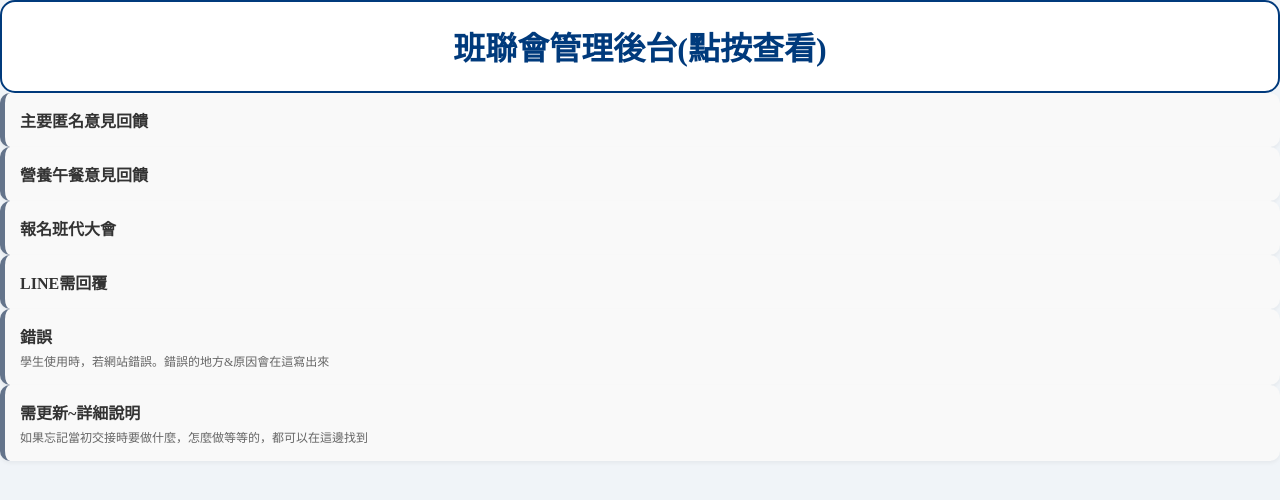
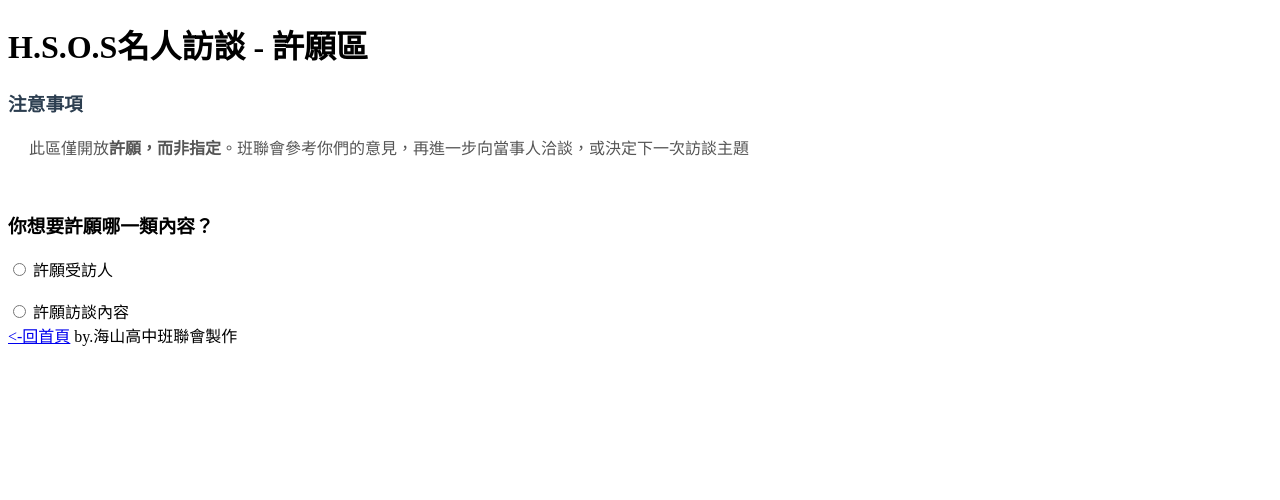
Before and after one commit to 310035-create/text, a plain HTML site: page index.html in a window 1280 px wide. Drawn offline with Linux system fonts and the light colour scheme.

Commit message:
Update index.html

```diff
--- a/index.html
+++ b/index.html
@@ -1,151 +1,119 @@
 <!DOCTYPE html>
-<html lang="en">
+<html lang="zh-TW">
 <head>
     <meta charset="UTF-8">
     <meta name="viewport" content="width=device-width, initial-scale=1.0">
-    <title>班聯會學生管理者介面</title>
+    <title>海山高中班聯會 - H.S.O.S名人訪談許願區</title>
+    <link rel="stylesheet" href="/style.css">
     <style>
-        body {
-            background-color: #f0f4f8;
-            margin: 0;
+        input[type="text"] {
+            width: calc(100% - 21px);
+            margin-left: 21px;
+            box-sizing: border-box;
         }
-        .header-box{
-            background-color: #ffffff;
-            border: 2px solid #003a7c;
-            color: #003a7c;
-            text-align: center;
-            border-radius: 15px;
-        }
-        .context-card {
-            position: relative;
-            z-index: 0;
-            padding: 20px; /* 增加一點內邊距讓畫面不擁擠 */
-        }
-        .context-card::before {
-            content: "";
-            position: absolute;
-            top: 0; left: 0; right: 0; bottom: 0;
-            background-color: #ffffff;
-            border-radius: 15px;
-            z-index: -1;
-        }
-        @keyframes upDown {
-            0% { transform: translateX(135px) translateY(0); }
-            8% { transform: translateX(135px) translateY(-75px); }
-            25% { transform: translateX(135px) translateY(-75px); }
-            45% { transform: translateX(-50px) translateY(-75px); }
-            47% { transform: translateX(-55px) translateY(-75px); }
-            50% { transform: translateX(-45px) translateY(-75px); }
-            53% { transform: translateX(-55px) translateY(-75px); }
-            56% { transform: translateX(-45px) translateY(-75px); }
-            59% { transform: translateX(-50px) translateY(-75px); }
-            85% { transform: translateX(-300px) translateY(-75px); }
-            95% { transform: translateX(-328px) translateY(-75px); }
-            100% { transform: translateX(-328px) translateY(0); }
-        }
-        .moving-image {
-            position: absolute;
-            z-index: -2;
-            top: 45px;
-            left: 50%;
-            width: 60px;
-            animation: upDown 7s infinite linear;
+        .wish-section { display: none; }
+        .wish-section.active { display: block; }
+
+        .notice-card h3 {
+            border-left-color: #D4A017 !important;
+            color: #2c3e50 !important;
         }
 
-        /* 標題樣式微調 */
-        h4 {
-            color: #2d3e50;
-            border-left: 5px solid #7688a7;
-            padding-left: 10px;
-            margin-top: 30px; /* 讓不同區塊分開一點 */
-        }
-
-        /* --- 以下是這次新增的卡片與網格樣式 --- */
-
-        /* 難點 1：網格排版 (Grid) */
-        .card-grid {
-            display: grid;
-            grid-template-columns: repeat(auto-fit, minmax(280px, 1fr));
-            gap: 15px; /* 卡片之間的間距 */
-        }
-
-        /* 難點 2：卡片按鈕設計 */
-        .action-card {
-            display: flex; /* 讓圖示和文字橫向排列 */
-            align-items: center; /* 垂直置中 */
-            padding: 15px;
-            border-radius: 10px;
-            background-color: #f9f9f9;
-            text-decoration: none; /* 移除原本 <a> 標籤的超連結底線 */
-            color: #333; /* 統一文字顏色 */
-            transition: all 0.3s ease; /* 設定動畫過渡時間，讓效果變順暢 */
-            box-shadow: 0 2px 4px rgba(0,0,0,0.05); /* 加上輕微的陰影，看起來更立體 */
-        }
-
-        .card { border-left: 5px solid #64748b; } /* 橘色 */
-
-        /* 難點 3：滑鼠懸停特效 (Hover) */
-        .action-card:hover {
-            transform: translateY(-5px); /* 滑鼠移上去時，卡片往上浮動 5px */
-            box-shadow: 0 6px 12px rgba(0,0,0,0.1); /* 同時加深陰影 */
-        }
-
-        /* 圖示與文字的細節排版 */
-        .icon {
-            font-size: 28px;
-            margin-right: 15px;
-        }
-        .card-content {
-            display: flex;
-            flex-direction: column; /* 讓主標題和副標題直向排列 */
-        }
-        .title {
-            font-weight: bold;
-            font-size: 16px;
-        }
-        .desc {
-            font-size: 12px;
-            color: #666;
-            margin-top: 4px;
+        .submit-btn {
+            display: none;
+            width: calc(100% - 21px);
+            margin-left: 21px;
         }
     </style>
 </head>
 <body>
     <div class="header-box">
-        <h1>班聯會管理後台(點按查看)</h1>
+        <h1>H.S.O.S名人訪談 - 許願區</h1>
     </div>
-    <a href="/manager/student/main_comment" class="action-card card">
-        <div class="card-content">
-            <span class="title">主要匿名意見回饋</span>
-            <!-- <span class="desc">小字</span> -->
+
+    <div class="context-card notice-card">
+        <h3>注意事項</h3>
+        <p style="padding-left: 21px; color: #555;">此區僅開放<strong>許願，而非指定</strong>。班聯會參考你們的意見，再進一步向當事人洽談，或決定下一次訪談主題</p>
+    </div><br>
+
+    <div class="context-card">
+        <form action="/student/hsos_wish/submit" method="POST" onsubmit="return check(event)">
+            <input type="hidden" name="csrf_token" value="ImY4ODhkNTRiZjAwMzcwZWJhMGVjOGIwZWRhMGE0MDA1NTMzZDUyYzEi.afMDBw.V68APlP-_OQQ_dAyazOQ_k75uiY"/>
+
+            <div class="form-group">
+                <h3>你想要許願哪一類內容？</h3>
+                <label><input type="radio" name="wish_type" value="1" onclick="switchType(1)"> 許願受訪人</label><br><br>
+                <label><input type="radio" name="wish_type" value="2" onclick="switchType(2)"> 許願訪談內容</label>
             </div>
-    </a>
-    <a href="/manager/student/menu_comment" class="action-card card">
-        <div class="card-content">
-            <span class="title">營養午餐意見回饋</span>
+
+            <div id="section_1" class="wish-section">
+                <div class="form-group">
+                    <h3>許願受訪人：</h3>
+                    <input type="text" name="interviewee" placeholder="請輸入推薦受訪人姓名">
                 </div>
-    </a>
-    <a href="/manager/student/bandai_signup" class="action-card card">
-        <div class="card-content">
-            <span class="title">報名班代大會</span>
+                <div class="form-group">
+                    <h3>選擇原因：</h3>
+                    <textarea name="reason" cols="40" rows="5" style="width: calc(100% - 21px); margin-left: 21px; box-sizing: border-box;" placeholder="請告訴我們為什麼想訪談他/她..."></textarea>
                 </div>
-    </a>
-    <a href="/manager/student/bandai_signup" class="action-card card">
-        <div class="card-content">
-            <span class="title">LINE需回覆</span>
             </div>
-    </a>
-    <a href="/manager/student/bandai_signup" class="action-card card">
-        <div class="card-content">
-            <span class="title">錯誤</span>
-            <span class="desc">學生使用時，若網站錯誤。錯誤的地方&原因會在這寫出來</span>
+
+            <div id="section_2" class="wish-section">
+                <div class="form-group">
+                    <h3>許願訪談內容：</h3>
+                    <textarea name="content_wish" cols="40" rows="8" style="width: calc(100% - 21px); margin-left: 21px; box-sizing: border-box;" placeholder="請填寫您感興趣的訪談主題或特定問題..."></textarea>
                 </div>
-    </a>
-    <a href="/manager/student/bandai_signup" class="action-card card">
-        <div class="card-content">
-            <span class="title">需更新~詳細說明</span>
-            <span class="desc">如果忘記當初交接時要做什麼，怎麼做等等的，都可以在這邊找到</span>
             </div>
-    </a>
+
+            <button type="submit" id="submit_btn" class="submit-btn">送出許願意見</button>
+
+            <div class="footer-flex">
+                <a href="/student/main"><-回首頁</a>
+                <span>by.海山高中班聯會製作</span>
+            </div>
+        </form>
+    </div>
+
+    <script>
+    function switchType(type) {
+        document.getElementById('section_1').classList.remove('active');
+        document.getElementById('section_2').classList.remove('active');
+
+        const target = document.getElementById('section_' + type);
+        if (target) {
+            target.classList.add('active');
+        }
+
+        document.getElementById('submit_btn').style.display = 'block';
+    }
+
+    function check(event) {
+        const typeSelect = document.querySelector('input[name="wish_type"]:checked');
+
+        if (!typeSelect) {
+            alert("請先選擇您要許願的類別！");
+            event.preventDefault();
+            return;
+        }
+
+        const type = typeSelect.value;
+        if (type === "1") {
+            const interviewee = document.querySelector('input[name="interviewee"]').value.trim();
+            const reason = document.querySelector('textarea[name="reason"]').value.trim();
+            if (interviewee === "" || reason === "") {
+                alert("請填寫完『許願受訪人』與『選擇原因』兩項內容！");
+                event.preventDefault();
+            }
+        } else if (type === "2") {
+            const content = document.querySelector('textarea[name="content_wish"]').value.trim();
+            if (content === "") {
+                alert("請填寫您的『許願訪談內容』！");
+                event.preventDefault();
+            }
+        }
+
+        alert('不好意思~網站還沒準備好！');
+        event.preventDefault();
+    }
+    </script>
 </body>
 </html>
```
Lines whose indentation alone changed are shown as unchanged.
